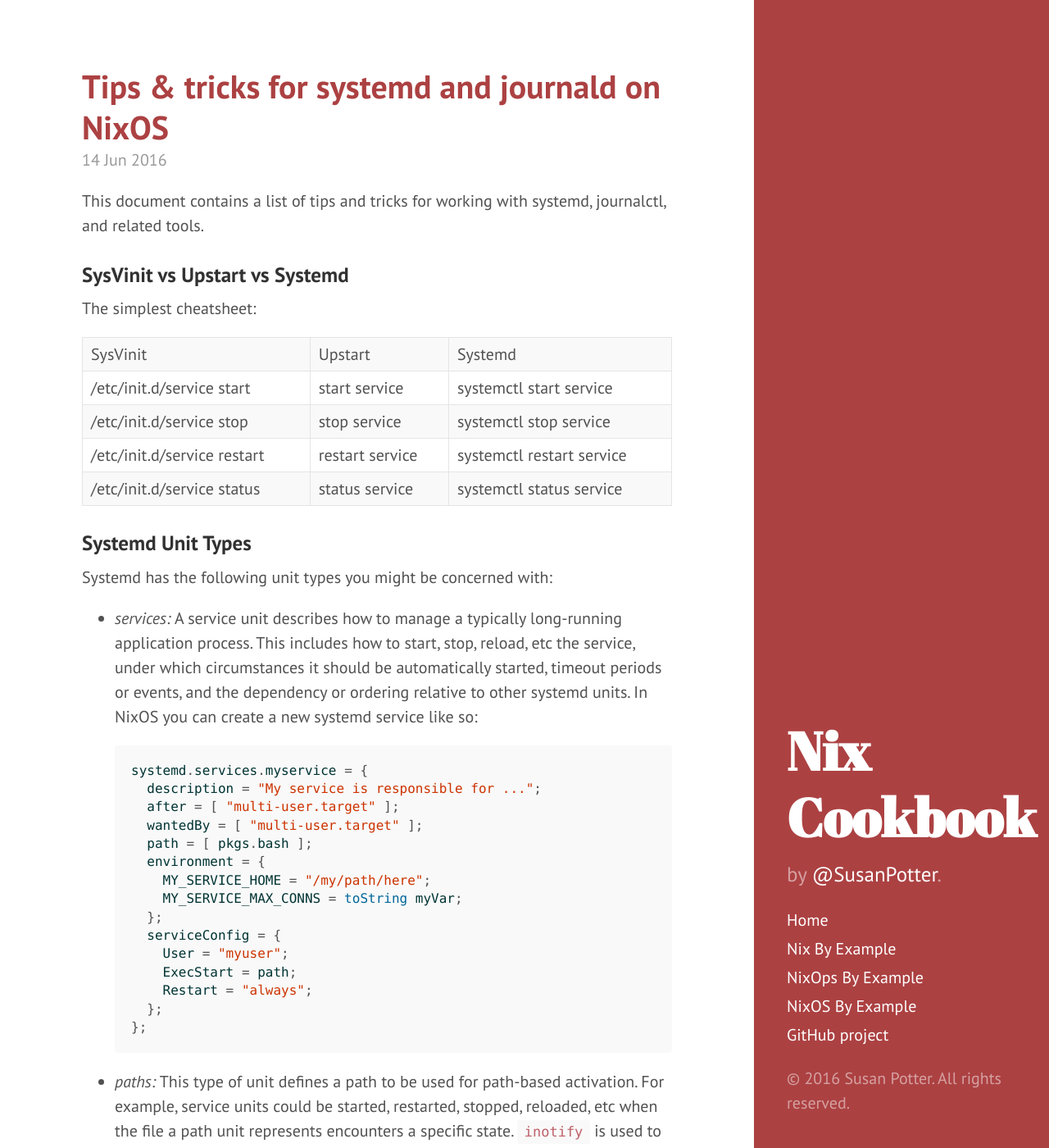
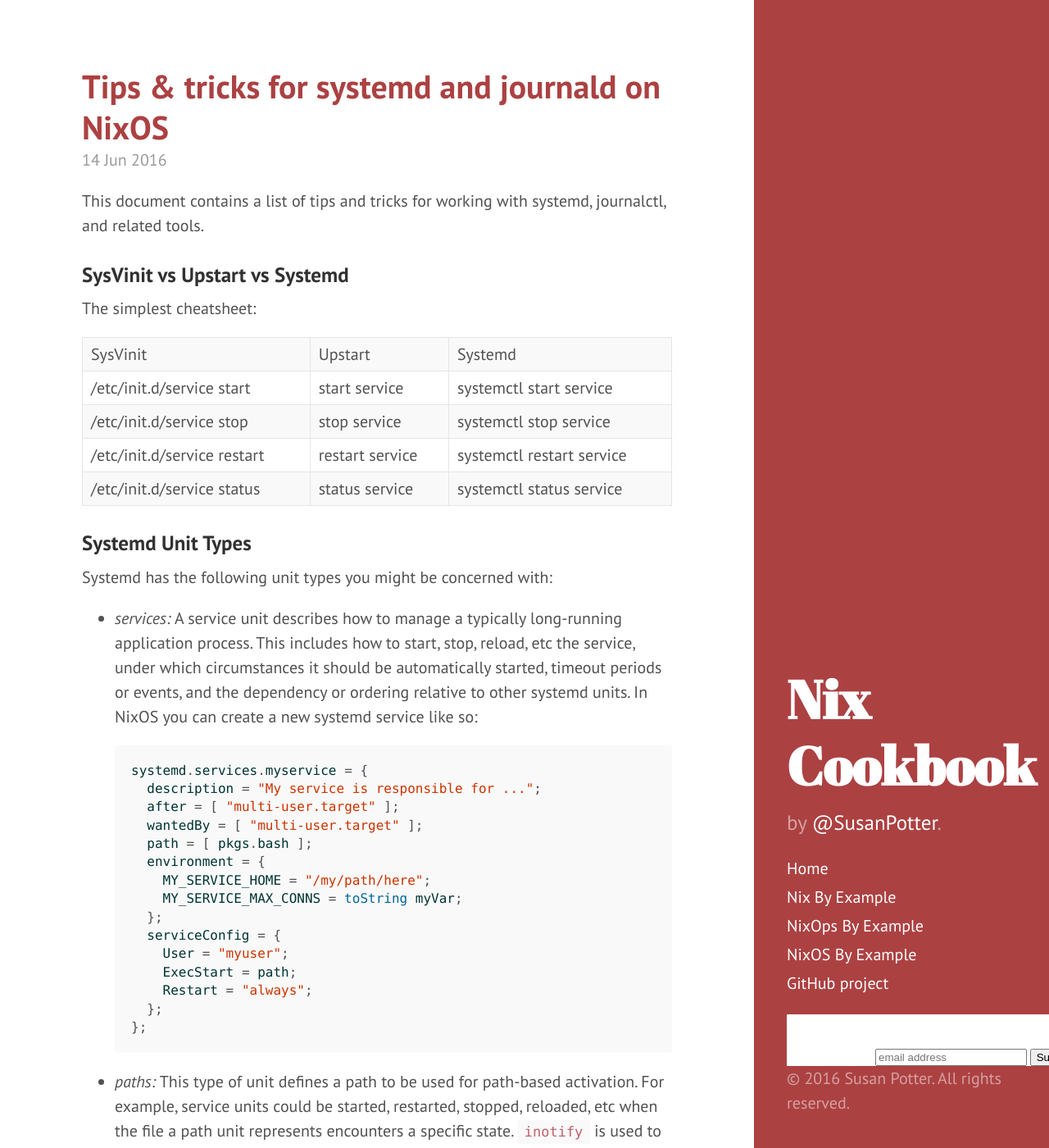
Before and after one commit to functionalops/nix-cookbook, a Jekyll site: the page built from index.html, in a window 1280 px wide and 1400 px high. Shown: the whole window at 82% size. Built offline with Jekyll 4.4.1, drawn with Linux system fonts in a browser that asks for light colours; Markdown is read by kramdown in place of the engine named in the settings; the list of posts is cut into pages by our own code.

Commit message:
Update gh-pages

```diff
--- /dev/null
+++ b/_includes/newsletter.html
@@ -0,0 +1,26 @@
+
+<!--
+<link href="//cdn-images.mailchimp.com/embedcode/slim-10_7.css" rel="stylesheet" type="text/css">
+-->
+<style type="text/css">
+#mc_embed_signup {
+  background:#fff;
+  clear:left;
+  font-size:14px;
+  width: 480px;
+  text-align: center;
+  margin: auto;
+}
+</style>
+<div id="mc_embed_signup">
+  <form action="//gmail.us13.list-manage.com/subscribe/post?u=9f637599198f6295f84f3845d&amp;id=e7adfc802a&SOURCEURL={{ page.url | replace: 'index.html', '' | prepend: site.baseurl | prepend: site.url }}&SOURCE={{ site.url }}" method="post" id="mc-embedded-subscribe-form" name="mc-embedded-subscribe-form" class="validate" target="_blank" novalidate>
+    <div id="mc_embed_signup_scroll">
+      <label for="mce-EMAIL">Subscribe for a monthly tip from Referential Labs on building more reliable distributed systems</label>
+      <div>
+      <input type="email" value="" name="EMAIL" class="email" id="mce-EMAIL" placeholder="email address" required>
+      <input type="submit" value="Subscribe" name="subscribe" id="mc-embedded-subscribe" class="button">
+      </div>
+      <div style="position: absolute; left: -5000px;" aria-hidden="true"><input type="text" name="b_9f637599198f6295f84f3845d_e7adfc802a" tabindex="-1" value=""></div>
+    </div>
+  </form>
+</div>
--- a/_includes/sidebar.html
+++ b/_includes/sidebar.html
@@ -24,6 +24,8 @@
       <a class="sidebar-nav-item" href="{{ site.github.repo }}">GitHub project</a>
     </nav>
 
+    {% include newsletter.html %}
+
     <p>&copy; {{ site.time | date: '%Y' }} Susan Potter. All rights reserved.</p>
   </div>
   {% include footer.html %}
```
